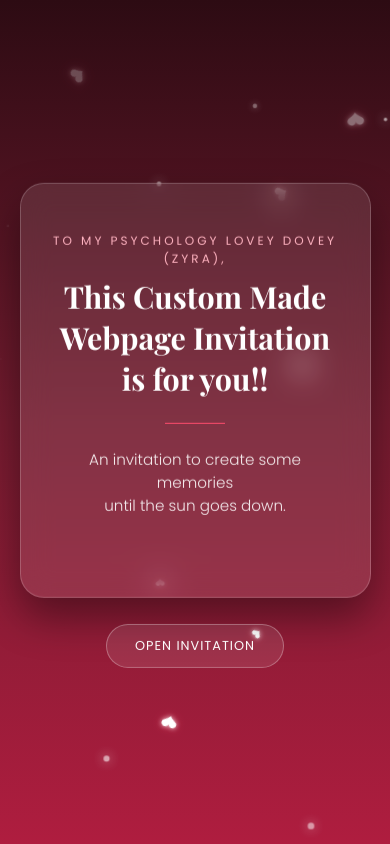
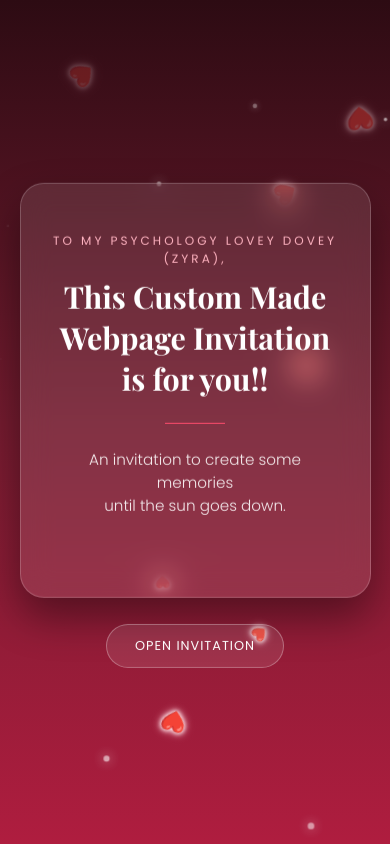
Before and after one commit to LloydBolences29/Invitation_cubao, a React (Vite) app in the folder simpleProject/: page / in a window 390 px wide. Built offline with nearby package versions, Linux system fonts and the light colour scheme; a web font is replaced by a local one.

Commit message:
added some fix on the heart in mobiless'

```diff
--- a/simpleProject/src/component/HeartBackground.css
+++ b/simpleProject/src/component/HeartBackground.css
@@ -1,4 +1,3 @@
-
 /* Heart.css */
 .heart-container {
   position: fixed;
@@ -15,8 +14,9 @@
   position: absolute;
   bottom: 0;
   color: white; /* White hearts look amazing on pink gradients */
-  text-shadow: 0 0 5px rgba(255, 255, 255, 0.8),
-               0 0 10px rgba(255, 77, 109, 0.5);
+  text-shadow:
+    0 0 5px rgba(255, 255, 255, 0.8),
+    0 0 10px rgba(255, 77, 109, 0.5);
   will-change: transform, opacity;
   animation: floatUp var(--duration) linear forwards;
 }
@@ -74,12 +74,17 @@
 
 @media only screen and (max-width: 600px) {
   .heart {
-  position: absolute;
-  bottom: 0;
-  color: white; /* White hearts look amazing on pink gradients */
-  text-shadow: 0 0 5px rgba(255, 255, 255, 0.8),
-               0 0 10px rgba(255, 77, 109, 0.5);
-  will-change: transform, opacity;
-  animation: floatUp var(--duration) linear forwards;  }
-
+    position: absolute;
+    bottom: 0;
+    color: white;
+    /* Force the browser to override the emoji color */
+    -webkit-text-fill-color: white;
+    text-shadow:
+      0 0 5px rgba(255, 255, 255, 0.8),
+      0 0 10px rgba(255, 77, 109, 0.5);
+    opacity: 0.8;
+    filter: drop-shadow(0 0 2px white);
+    will-change: transform, opacity;
+    animation: floatUp var(--duration) linear forwards;
+  }
 }
--- a/simpleProject/src/component/HeartBackground.jsx
+++ b/simpleProject/src/component/HeartBackground.jsx
@@ -4,6 +4,7 @@ import './HeartBackground.css';
 const HeartBackground = () => {
   const [hearts, setHearts] = useState([]);
   const [sparkles, setSparkles] = useState([]);
+  const heartChar = "❤️\uFE0E";
 
   // HEART LOGIC (Upward moving)
   useEffect(() => {
@@ -59,7 +60,7 @@ const HeartBackground = () => {
             '--end-rotation': heart.endRotation,
           }}
         >
-          ❤
+          {heartChar}
         </span>
       ))}
 
```
